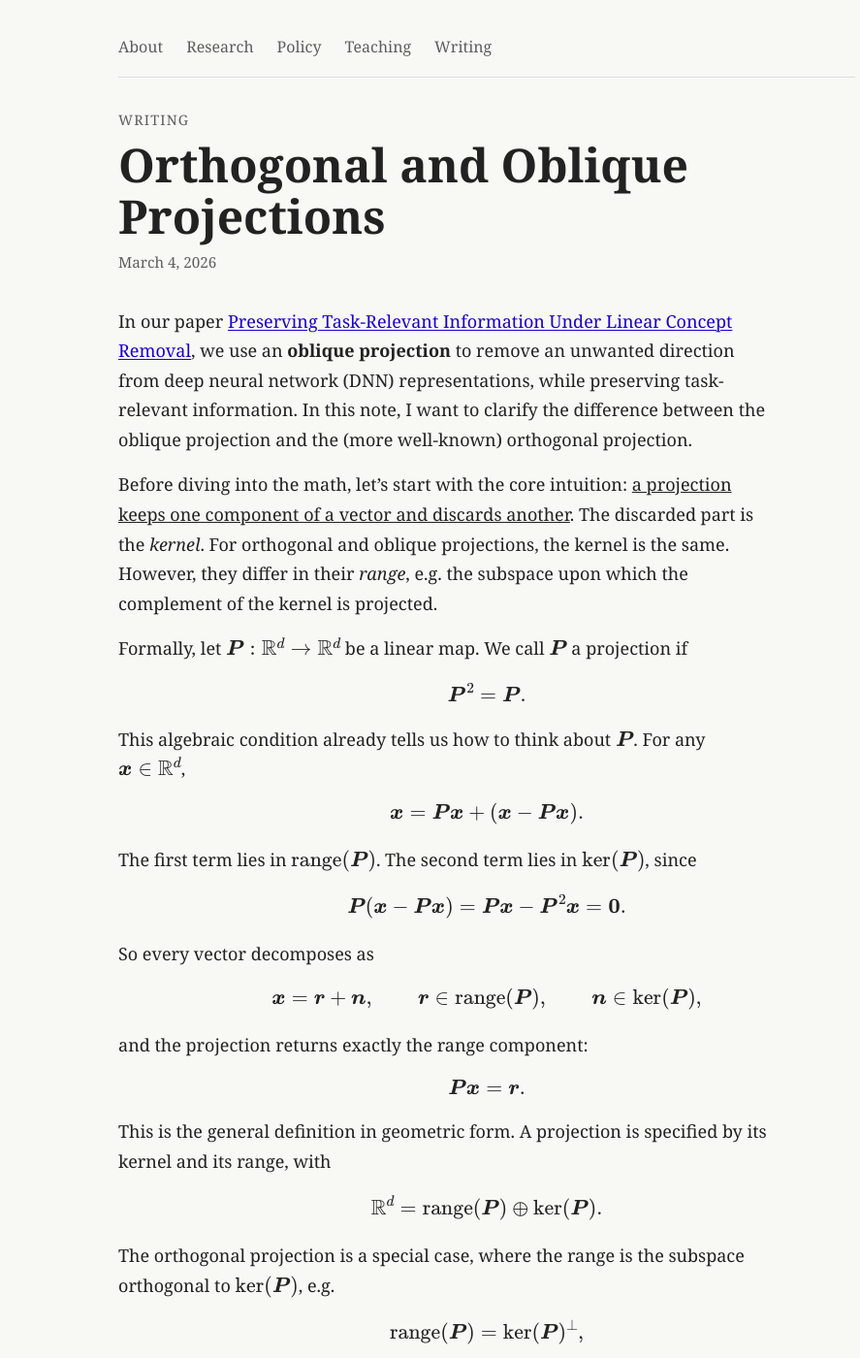
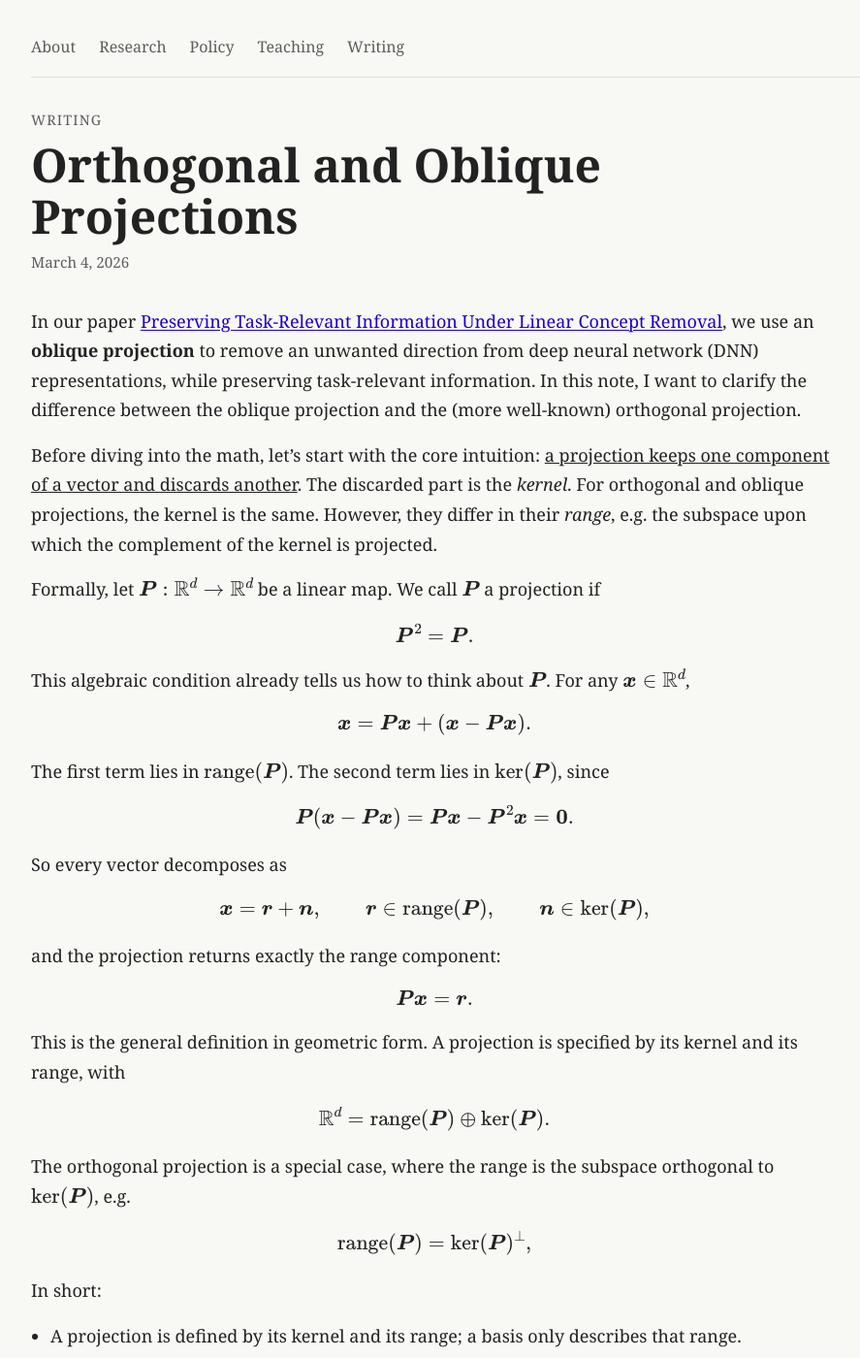
Before and after one commit to fholstege/fholstege.github.io, a Jekyll site: the page built from _writing/oblique.md, in a window 1280 px wide and 1400 px high. Shown: the whole window at 97% size, without its empty margins (138-1025 px from the left). Built offline with Jekyll 4.4.1, drawn with Linux system fonts in a browser that asks for light colours.

Commit message:
updated style

```diff
--- a/_layouts/default.html
+++ b/_layouts/default.html
@@ -17,7 +17,7 @@
       {% include mathjax.html %}
     {% endif %}
   </head>
-  <body class="page-body">
+  <body class="page-body{% if page.layout == 'post' %} post-page{% endif %}">
     <div class="site-frame">
       <header class="topbar">
         <nav aria-label="Primary">
--- a/index.html
+++ b/index.html
@@ -70,7 +70,6 @@
 
         <main class="content">
           <section id="about" class="content-section">
-            <h2>About</h2>
             <div id="about-content" aria-live="polite">
               <p>Loading profile...</p>
             </div>
--- a/styles.css
+++ b/styles.css
@@ -207,6 +207,14 @@ p {
   padding: 2rem 0 3rem;
 }
 
+.post-page .site-frame {
+  width: min(940px, 100% - 1.5rem);
+}
+
+.post-page .writing-post {
+  --post-copy-width: 52rem;
+}
+
 .site-header {
   display: flex;
   justify-content: space-between;
@@ -295,6 +303,10 @@ p {
   margin-bottom: 2rem;
 }
 
+.post-page .writing-post-header {
+  max-width: var(--post-copy-width);
+}
+
 .prose p,
 .prose ul,
 .prose ol,
@@ -302,6 +314,17 @@ p {
 .post-figure,
 .image-grid {
   max-width: 42rem;
+}
+
+.post-page .prose p,
+.post-page .prose ul,
+.post-page .prose ol,
+.post-page .prose blockquote {
+  max-width: var(--post-copy-width);
+}
+
+.post-page .prose mjx-container[display="true"] {
+  max-width: var(--post-copy-width);
 }
 
 .prose ul,
@@ -345,11 +368,18 @@ p {
 
 .image-grid-three {
   grid-template-columns: repeat(3, minmax(0, 1fr));
+  align-items: start;
+  gap: 1rem;
 }
 
 .image-grid .post-figure {
   margin: 0;
   max-width: none;
+}
+
+.image-grid-three .post-figure img {
+  max-height: 210px;
+  object-fit: contain;
 }
 
 mjx-container[display="true"] {
@@ -393,4 +423,8 @@ mjx-container {
   .image-grid-three {
     grid-template-columns: 1fr;
   }
+
+  .image-grid-three .post-figure img {
+    max-height: none;
+  }
 }
```
